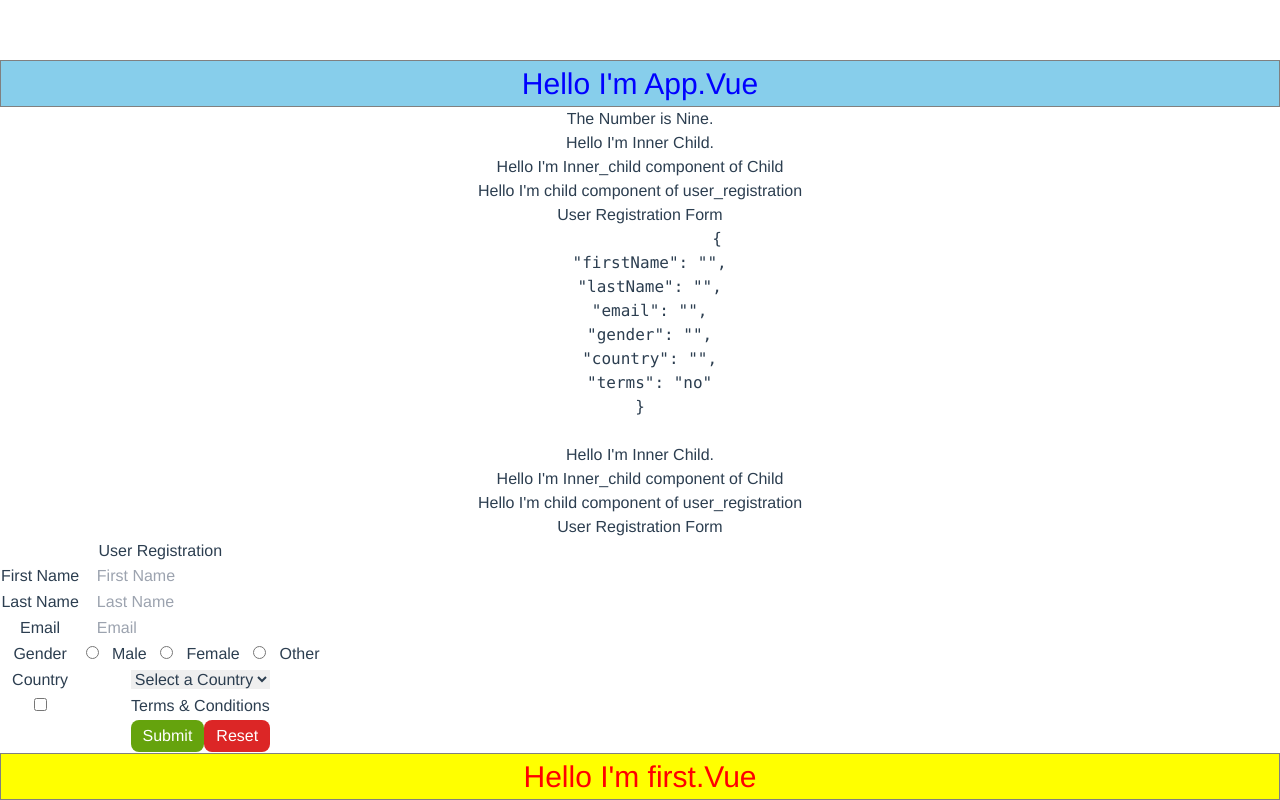
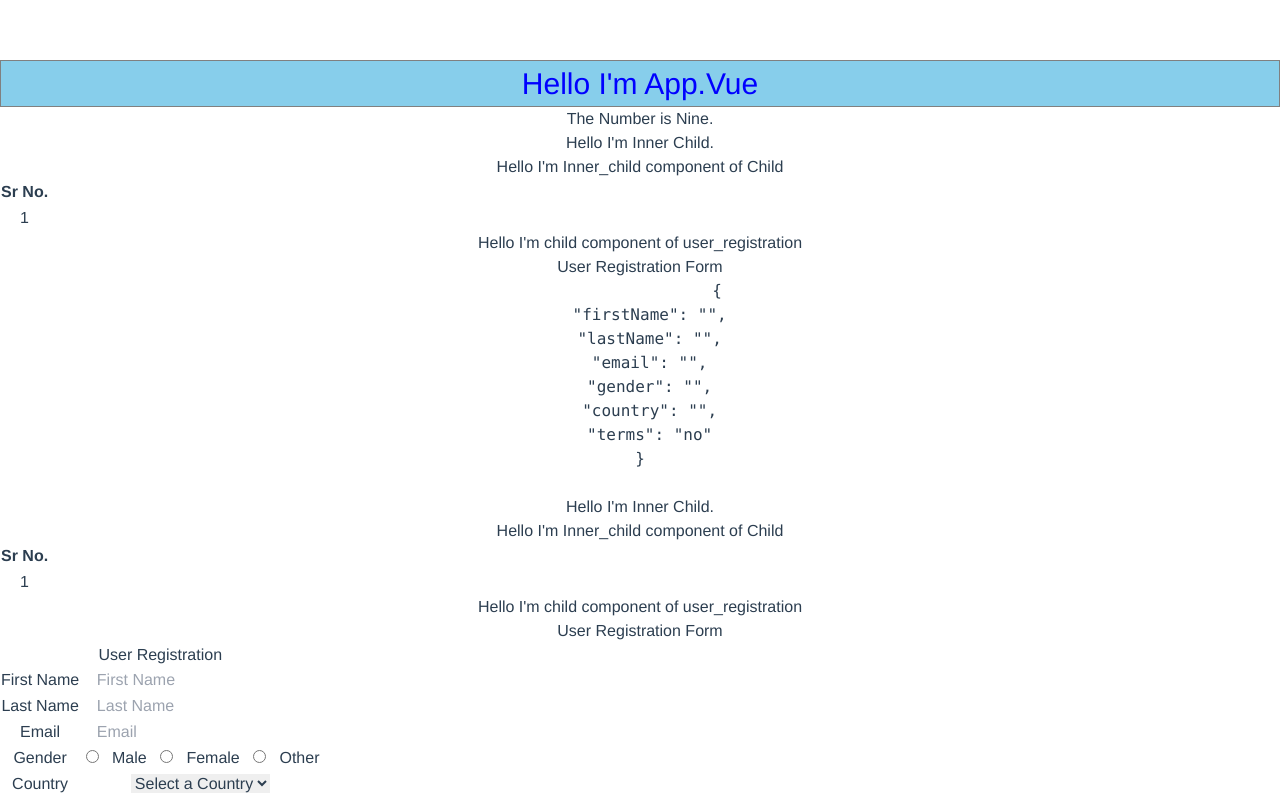
Before and after one commit to satya-auti/VueJsProject, a Vue app: page / in a window 1280 px wide. Shown: the top 800 px of the page. Built offline with nearby package versions, Linux system fonts and the light colour scheme.

Commit message:
innerChild file edited

```diff
--- a/src/components/innerChild.vue
+++ b/src/components/innerChild.vue
@@ -1,6 +1,14 @@
 <template>
     <h1>Hello I'm Inner Child.</h1>
     <h1>Hello I'm Inner_child component of Child</h1>
+    <table>
+        <tr>
+            <th>Sr No.</th>
+        </tr>
+        <tr>
+            <td>1</td>
+        </tr>
+    </table>
 </template>
 <script>
  export default {
```
